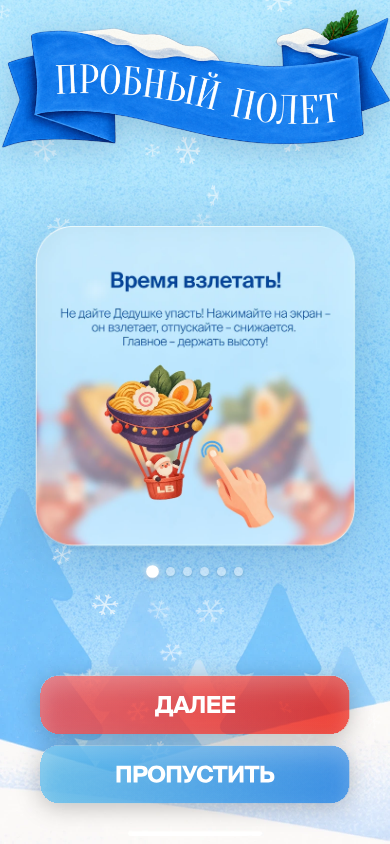
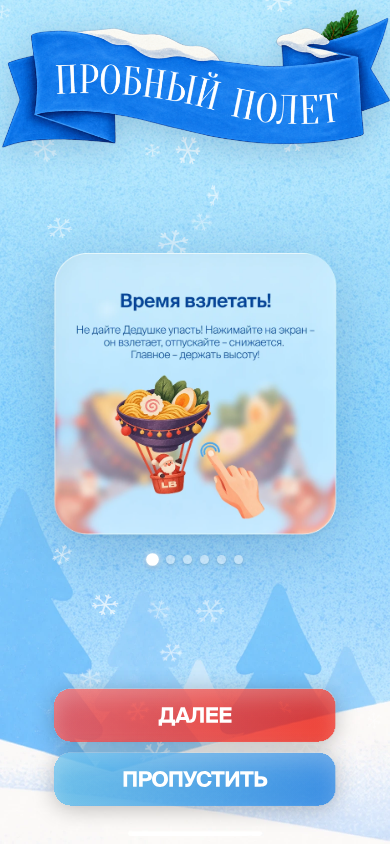
Before and after one commit to ivankaramzin2023-jpg/ny-runner-wok, a plain HTML site: page index.html in a window 390 px wide. Both pictures are taken after a click on the button "ИГРАТЬ". Drawn offline with Linux system fonts and the light colour scheme; a web font is replaced by a local one.

Commit message:
fix(responsive): lock #gameContainer to max-width 430px and aspect-ratio 390/844 from igra_lovlya, bump v3.8.0

```diff
--- a/index.html
+++ b/index.html
@@ -8,7 +8,7 @@
     <meta name="mobile-web-app-capable" content="yes">
     <meta name="theme-color" content="#7bb5e8">
     <title>Новогодняя Игра — Полет Деда Мороза на воке</title>
-    <link rel="stylesheet" href="style.css?v=3.7.0">
+    <link rel="stylesheet" href="style.css?v=3.8.0">
     <!-- Non-blocking high performance font loading (instant page load on mobile) -->
     <link rel="preconnect" href="https://fonts.googleapis.com" crossorigin>
     <link rel="preconnect" href="https://fonts.gstatic.com" crossorigin>
@@ -210,6 +210,6 @@
     </div>
 
     <!-- Scripts -->
-    <script src="game.js?v=3.7.0"></script>
+    <script src="game.js?v=3.8.0"></script>
 </body>
 </html>
--- a/style.css
+++ b/style.css
@@ -120,13 +120,16 @@ iframe[src*="netlify"] {
     position: relative;
     width: 100%;
     height: 100%;
-    min-height: 100%;
-    min-height: 100dvh;
-    min-height: -webkit-fill-available;
-    max-width: 100vw;
+    height: 100dvh;
+    height: var(--app-height, 100dvh);
+    max-height: 100dvh;
+    max-height: var(--app-height, 100dvh);
+    aspect-ratio: 390 / 844;
+    max-width: min(430px, 100vw);
     background: #7bb5e8;
     overflow: hidden;
     margin: 0 auto;
+    box-shadow: 0 0 45px rgba(10, 45, 90, 0.25);
 }
 
 /* Universal Background Sky (Permanent, stable, zero repaint) */
@@ -458,7 +461,8 @@ iframe[src*="netlify"] {
 }
 
 .rules-card-slot {
-    width: min(324px, 84vw);
+    width: min(312px, 82vw);
+    max-height: clamp(200px, 34vh, 312px);
     aspect-ratio: 1 / 1;
     display: flex;
     align-items: center;
@@ -538,11 +542,11 @@ iframe[src*="netlify"] {
 }
 
 .rules-btn-skip {
-    margin-top: -38px;
+    margin-top: -34px;
 }
 
 .rules-btn-img {
-    width: min(358px, 94vw);
+    width: min(326px, 86vw);
     height: auto;
     object-fit: contain;
     display: block;
```
